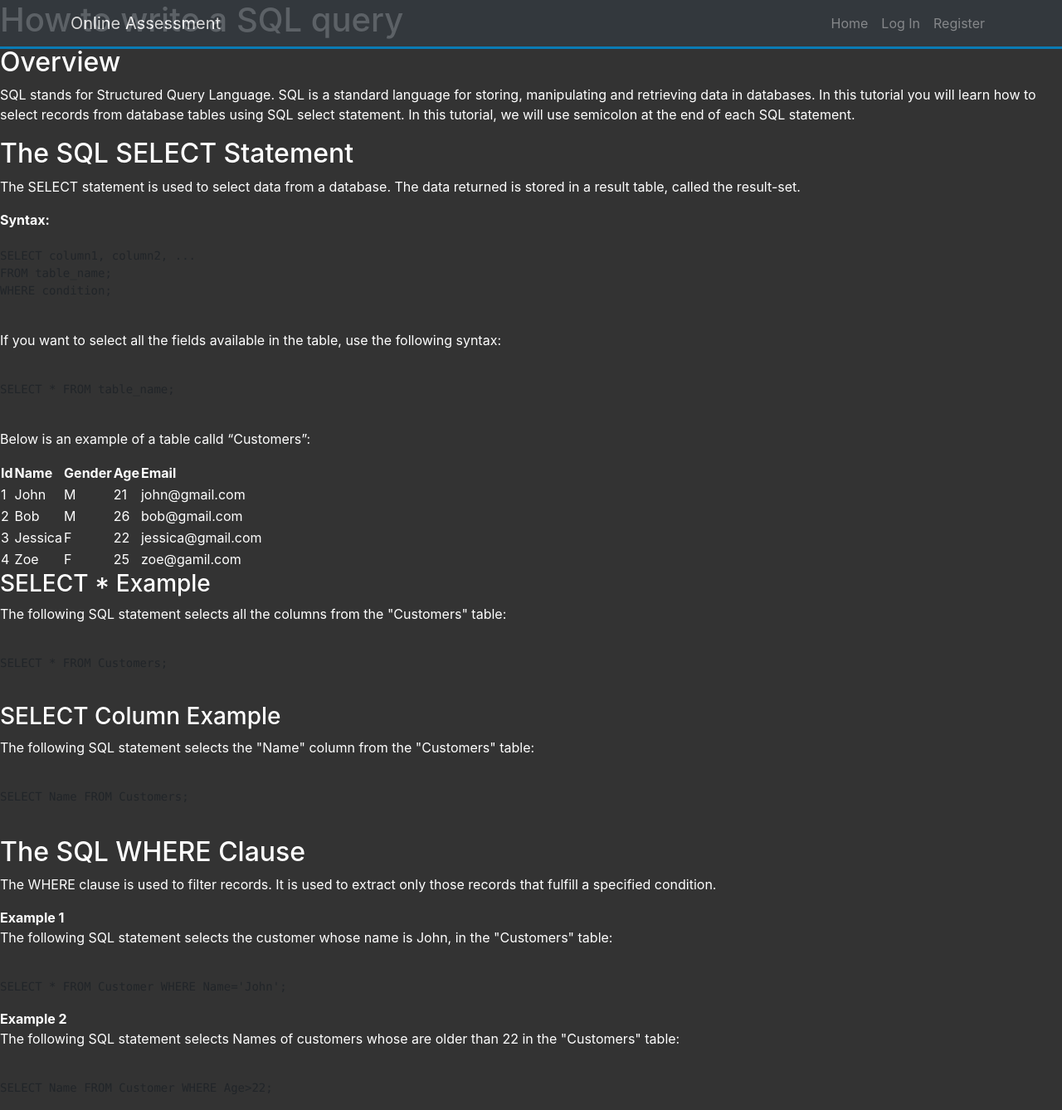
After one commit to Ollie-lee/Agile_Proj2, a Flask app: page /tutorial in a window 1280 px wide. The commit adds this page. Shown: the whole page at 83% size. Run offline with Flask 2, Linux system fonts and the light colour scheme; some libraries are stand-ins or nearby versions.

Commit message:
create tutorial html page

```diff
--- a/OnlineAssessment/templates/base.html
+++ b/OnlineAssessment/templates/base.html
@@ -32,6 +32,7 @@
 						<a class="nav-link" href="{{ url_for('core.index') }}">Home</a>
 					</li>
 					{% if current_user.is_authenticated %}
+					<li class="nav-item"><a class="nav-link" href="{{ url_for('core.tutorial') }}">Tutorial</a></li>
 					<li class="nav-item"><a class="nav-link" href="{{ url_for('users.logout') }}">Log Out</a></li>
 					<li class="nav-item"><a class="nav-link" href="{{ url_for('users.account') }}">Account</a></li>
 					{% if current_user.role == 'ADMIN' %}
--- /dev/null
+++ b/OnlineAssessment/templates/tutorial.html
@@ -0,0 +1,86 @@
+{% extends "base.html" %}
+{% block content %}
+<div>
+    <div>
+        <h1>How to write a SQL query</h1>
+    <h2>Overview</h2>
+    <p>SQL stands for Structured Query Language. SQL is a standard language for storing, manipulating and retrieving data in databases.
+        In this tutorial you will learn how to select records from database tables using SQL select statement.
+        In this tutorial, we will use semicolon at the end of each SQL statement.</p>
+    <h2>The SQL SELECT Statement</h2>
+    <p>The SELECT statement is used to select data from a database.
+        The data returned is stored in a result table, called the result-set.</p>
+    <strong>Syntax:</strong>
+    <pre><code>
+SELECT column1, column2, ...
+FROM table_name;
+WHERE condition;
+    </code></pre>
+    <p>If you want to select all the fields available in the table, use the following syntax:</p>
+    <pre><code>
+SELECT * FROM table_name;
+    </code></pre>
+    <p>Below is an example of a table calld “Customers”:</p>
+    <table>
+        <tr>
+            <th>Id</th>
+            <th>Name</th>
+            <th>Gender</th>
+            <th>Age</th>
+            <th>Email</th>
+        </tr>
+        <tr>
+            <td>1</td>
+            <td>John</td>
+            <td>M</td>
+            <td>21</td>
+            <td>john@gmail.com</td>
+        </tr>
+        <tr>
+            <td>2</td>
+            <td>Bob</td>
+            <td>M</td>
+            <td>26</td>
+            <td>bob@gmail.com</td>
+        </tr>
+        <tr>
+            <td>3</td>
+            <td>Jessica</td>
+            <td>F</td>
+            <td>22</td>
+            <td>jessica@gmail.com</td>
+        </tr>
+        <tr>
+            <td>4</td>
+            <td>Zoe</td>
+            <td>F</td>
+            <td>25</td>
+            <td>zoe@gamil.com</td>
+        </tr>
+    </table>
+    <h3>SELECT * Example</h3>
+    <p>The following SQL statement selects all the columns from the "Customers" table:</p>
+    <pre><code>
+SELECT * FROM Customers;
+    </code></pre>
+    <h3>SELECT Column Example</h3>
+    <p>The following SQL statement selects the "Name" column from the "Customers" table:</p>
+    <pre><code>
+SELECT Name FROM Customers;
+    </code></pre>
+<h2>The SQL WHERE Clause</h2>
+<p>The WHERE clause is used to filter records.
+    It is used to extract only those records that fulfill a specified condition.</p>
+<strong>Example 1</strong>
+<p>The following SQL statement selects the customer whose name is John, in the "Customers" table:</p>
+<pre><code>
+SELECT * FROM Customer WHERE Name='John';
+</code></pre>
+<strong>Example 2</strong>
+<p>The following SQL statement selects Names of customers whose are older than 22 in the "Customers" table:</p>
+<pre><code>
+SELECT Name FROM Customer WHERE Age>22;
+</code></pre>
+    </div>
+</div>
+{% endblock %}
```
